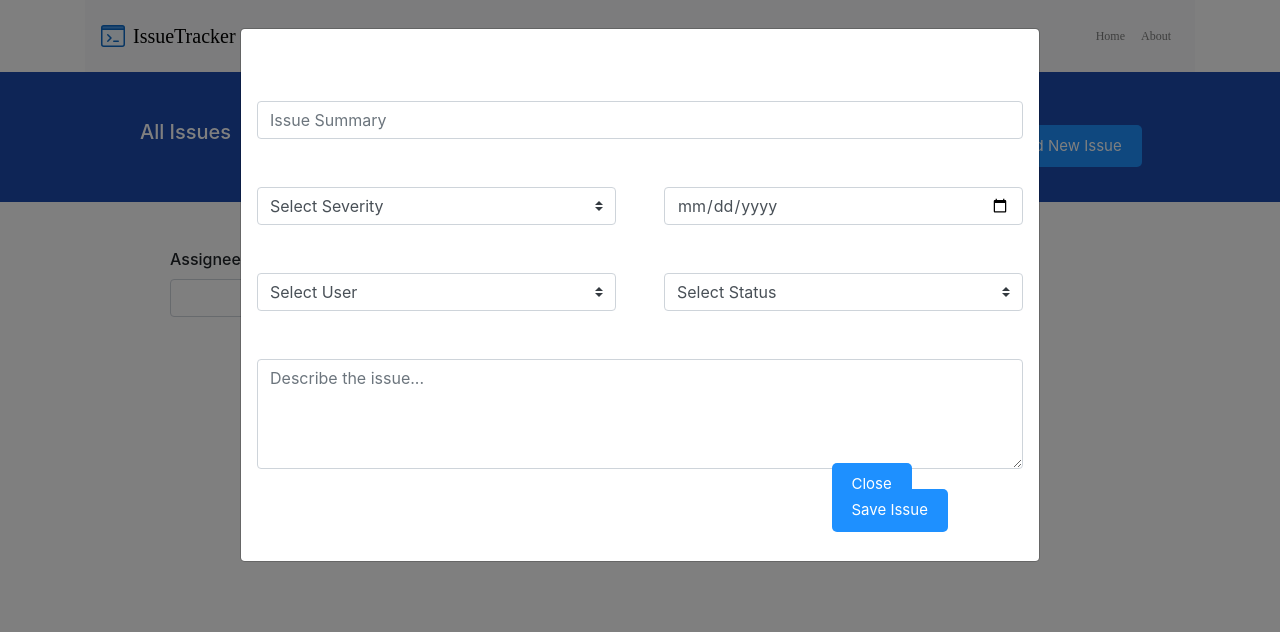
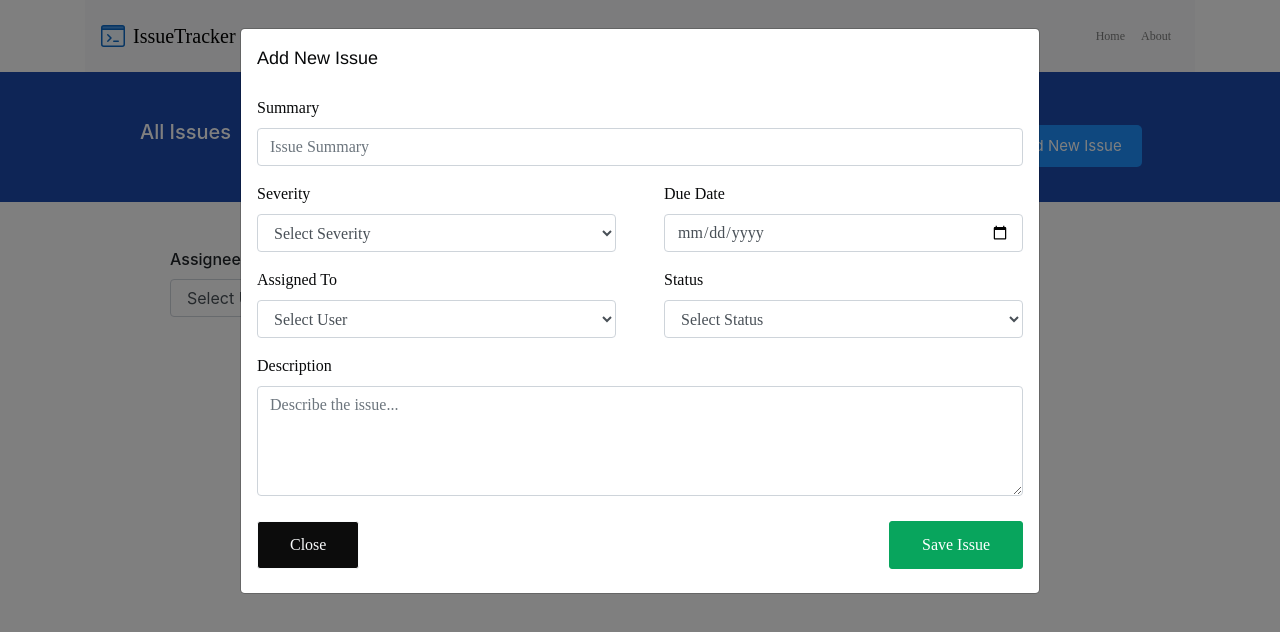
Before and after one commit to varunchimurkar/issue_tracker_2021, a Vue app: page / in a window 1280 px wide. Both pictures are taken after a click on the button "Add New Issue". Shown: the top 632 px of the page. Built offline with nearby package versions, Linux system fonts and the light colour scheme.

Commit message:
Update App.vue, AddnewIssue.vue, ViewIssue.vue

```diff
--- a/src/App.vue
+++ b/src/App.vue
@@ -1,8 +1,8 @@
 <template>
   <div>
     <Header />
-    <AddnewIssue title="All Issues" />
-    <ViewIssue :users="users" />
+    <AddnewIssue title="All Issues" :users="users" :status="status" />
+    <ViewIssue :users="users" :status="status"/>
   </div>
 </template>
 
@@ -20,12 +20,7 @@ export default {
   },
   data() {
     return {
-      users: [],
-    };
-  },
-
-  created() {
-    this.users = [
+      users: [
         {
           id: 1,
           name: "Luc Hurst",
@@ -46,7 +41,31 @@ export default {
           id: 5,
           name: "Laura Morgan",
         },
-    ];
+      ],
+
+      status: [
+        {
+        flag: 'to_do',
+        display_flag: 'To Do',
+        color_class: 'secondary',
+      },
+      {
+        flag: 'in_progress',
+        display_flag: 'In Progress',
+        color_class: 'primary',
+      },
+      {
+        flag: 'done',
+        display_flag: 'Done',
+        color_class: 'success',
+      },
+      {
+        flag: 'close',
+        display_flag: 'Close',
+        color_class: 'info',
+      },
+      ],
+    };
   },
 };
 </script>
--- a/src/components/AddnewIssue.vue
+++ b/src/components/AddnewIssue.vue
@@ -18,6 +18,7 @@
             <div class="modal-content">
               <div class="modal-body">
                 <div class="modal-body__title">Add New Issue</div>
+                <br />
 
                 <div class="modal-body__form">
                   <div class="form-group">
@@ -38,7 +39,7 @@
                     <div class="form-group col-md-6 pr-md-4">
                       <label for="selectSeverity">Severity</label>
                       <select
-                        class="form-control custom-select"
+                        class="form-control"
                         id="selectSeverity"
                         v-model="severity"
                         @change="validateInput"
@@ -73,7 +74,7 @@
                     <div class="form-group col-md-6 pr-md-4">
                       <label for="selectUser">Assigned To</label>
                       <select
-                        class="form-control custom-select"
+                        class="form-control"
                         id="selectUser"
                         v-model="assignedTo"
                         @change="validateInput"
@@ -81,9 +82,9 @@
                       >
                         <option value="" disabled selected>Select User</option>
                         <option
-                          v-for="user in usersList"
-                          :key="user.id"
-                          :value="user.id"
+                          v-for="user in users"
+                          v-bind:name="user.name"
+                          :key="user.name"
                         >
                           {{ user.name }}
                         </option>
@@ -94,9 +95,9 @@
                     <div class="form-group col-md-6 pl-md-4">
                       <label for="selectStatus">Status</label>
                       <select
-                        class="form-control custom-select"
+                        class="form-control"
                         id="selectStatus"
-                        v-model="status"
+                        v-model="status1"
                         @change="validateInput"
                         required
                       >
@@ -104,7 +105,7 @@
                           Select Status
                         </option>
                         <option
-                          v-for="(s, i) in statusList"
+                          v-for="(s, i) in status"
                           :key="i"
                           :value="s.flag"
                         >
@@ -134,13 +135,17 @@
                   <button
                     type="button"
                     @click="resetModalFields"
-                    class="btn close-btn"
+                    class="btnn close-btn"
                     data-dismiss="modal"
                   >
                     Close
                   </button>
 
-                  <button type="button" class="btn save-btn" @click="saveIssue">
+                  <button
+                    type="button"
+                    class="btnn save-btn"
+                    @click="saveIssue"
+                  >
                     Save Issue
                   </button>
 
@@ -167,6 +172,8 @@ export default {
   name: "AddnewIssue",
   props: {
     title: String,
+    users: Array,
+    status: Array,
   },
 
   data() {
@@ -175,10 +182,8 @@ export default {
       severity: "",
       dueDate: null,
       assignedTo: "",
-      status: "",
+      status1: "",
       description: null,
-      usersList: [],
-      statusList: [],
     };
   },
 };
@@ -215,4 +220,33 @@ export default {
   background-color: white;
   color: black;
 }
+
+.btnn {
+  border-radius: 3px;
+  font-family: inherit;
+  padding: 0.7em 2em;
+  margin-top: 9px;
+}
+.close-btn {
+  background-color: #0c0c0c;
+  border: 1px solid #fafcfd;
+  color: #fafbfc;
+}
+
+.save-btn {
+  float: right;
+  background-color: #08a55d;
+  border: 1px solid #08a55d;
+  color: #ffffff;
+}
+
+.modal-body {
+  color: #08090a;
+  font-family: "Times New Roman", Times, serif;
+}
+
+.modal-body__title {
+  font-family: "Franklin Gothic Medium", "Arial Narrow", Arial, sans-serif;
+  font-size: 18px;
+}
 </style>
--- a/src/components/ViewIssue.vue
+++ b/src/components/ViewIssue.vue
@@ -6,7 +6,7 @@
           <label>Assignee</label>
           <div>
             <select v-model="selected" class="form-control">
-              <option disabled value="">Select user</option>
+              <option disabled value="">Select User</option>
               <option
                 v-for="user in users"
                 v-bind:name="user.name"
@@ -23,14 +23,10 @@
         <div class="style1">
           <label>Status</label>
           <div>
-            <select v-model="selected" class="form-control">
-              <option disabled value="">Select user</option>
-              <option
-                v-for="user in status"
-                v-bind:name="user.name"
-                :key="user.name"
-              >
-                {{ user.name }}
+            <select v-model="selected1" class="form-control">
+              <option disabled value="">Select Status</option>
+             <option v-for="(s, i) in status" :key="i" :value="s.flag">
+              {{ s.display_flag }}
               </option>
             </select>
           </div>
@@ -60,7 +56,16 @@ export default {
   name: "ViewIssue",
   props: {
     users: Array,
+    status: Array,
   },
+
+  data(){
+    return{
+          selected: '',
+          selected1: ''
+    }
+
+  }
 };
 </script>
 
```
Lines whose indentation alone changed are shown as unchanged.
